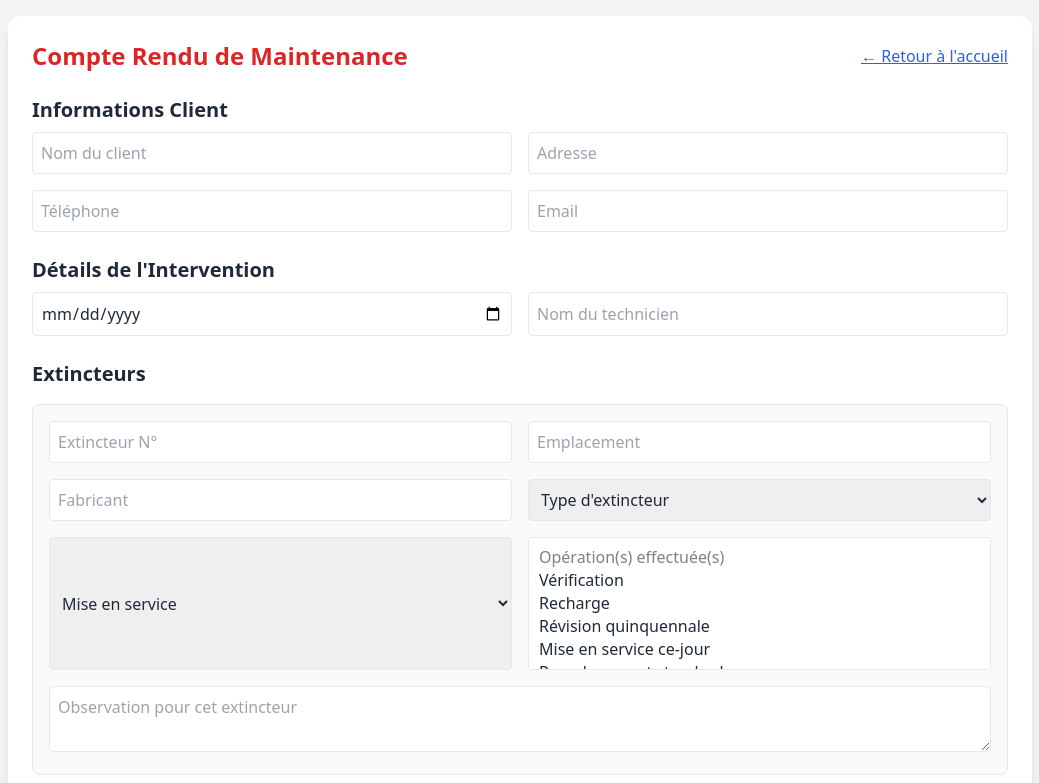
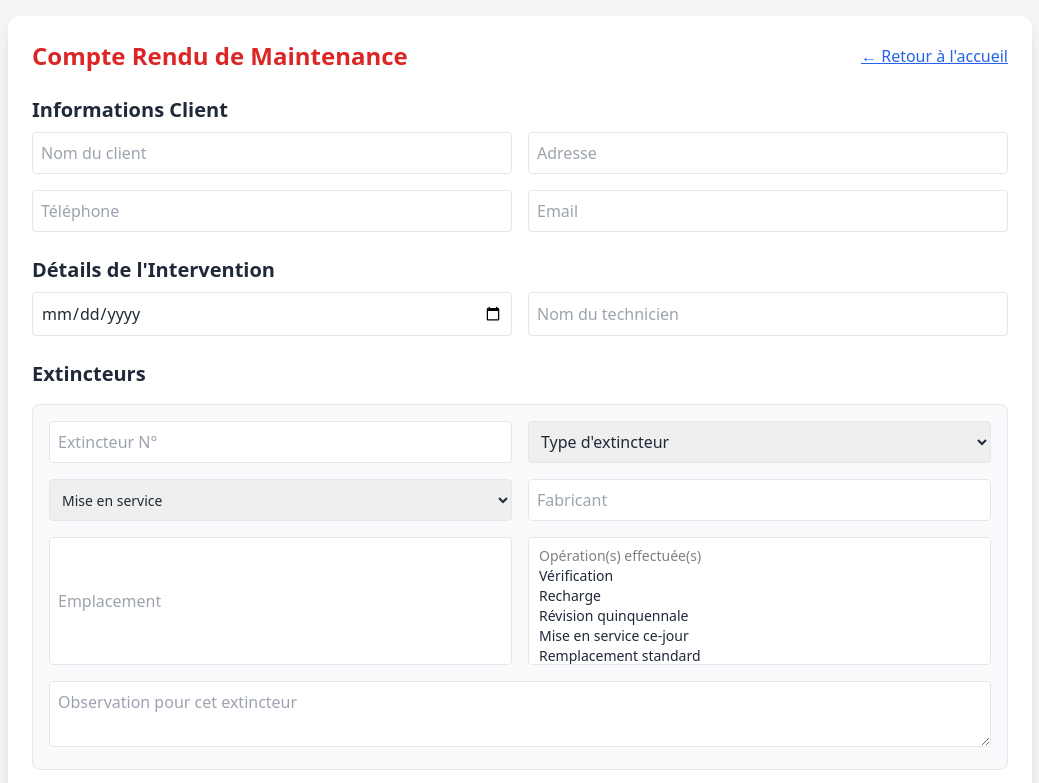
Before and after one commit to Gibs041989/mproincendie, a plain HTML site: page index.html in a window 1280 px wide. Both pictures are taken after a click on the button "➕ Ajouter un extincteur". Shown: the top 783 px of the page, without its empty margins (120-1159 px from the left). Drawn offline with nearby package versions, Linux system fonts and the light colour scheme.

Commit message:
Update index.html

```diff
--- a/index.html
+++ b/index.html
@@ -44,7 +44,7 @@
   <div class="max-w-5xl mx-auto bg-white p-6 rounded-xl shadow-lg space-y-6">
     <div class="flex justify-between items-center">
       <h1 class="text-2xl font-bold text-red-600">Compte Rendu de Maintenance</h1>
-      <a href="index.html" class="text-blue-600 underline hover:text-blue-800">← Retour à l'accueil</a>
+      <a href="/" class="text-blue-600 underline hover:text-blue-800">← Retour à l'accueil</a>
     </div>
 
     <!-- Infos client -->
@@ -95,8 +95,6 @@
     <div class="p-4 border rounded-lg bg-gray-50 space-y-4">
       <div class="grid grid-cols-1 md:grid-cols-2 gap-4">
         <input type="text" placeholder="Extincteur N°" class="border p-2 rounded w-full" />
-        <input type="text" placeholder="Emplacement" class="border p-2 rounded w-full" />
-        <input type="text" placeholder="Fabricant" class="border p-2 rounded w-full" />
         <select class="border p-2 rounded w-full">
           <option selected disabled>Type d'extincteur</option>
           <option>Eau pulvérisée</option>
@@ -104,10 +102,12 @@
           <option>CO₂</option>
           <option>Autre</option>
         </select>
-        <select class="border p-2 rounded w-full mise-en-service">
+        <select class="border p-2 rounded w-full mise-en-service text-sm">
           <option selected disabled>Mise en service</option>
         </select>
-        <select class="border p-2 rounded w-full" multiple size="5">
+        <input type="text" placeholder="Fabricant" class="border p-2 rounded w-full" />
+        <input type="text" placeholder="Emplacement" class="border p-2 rounded w-full" />
+        <select multiple class="border p-2 rounded w-full text-sm h-32">
           <option disabled>Opération(s) effectuée(s)</option>
           <option>Vérification</option>
           <option>Recharge</option>
```
